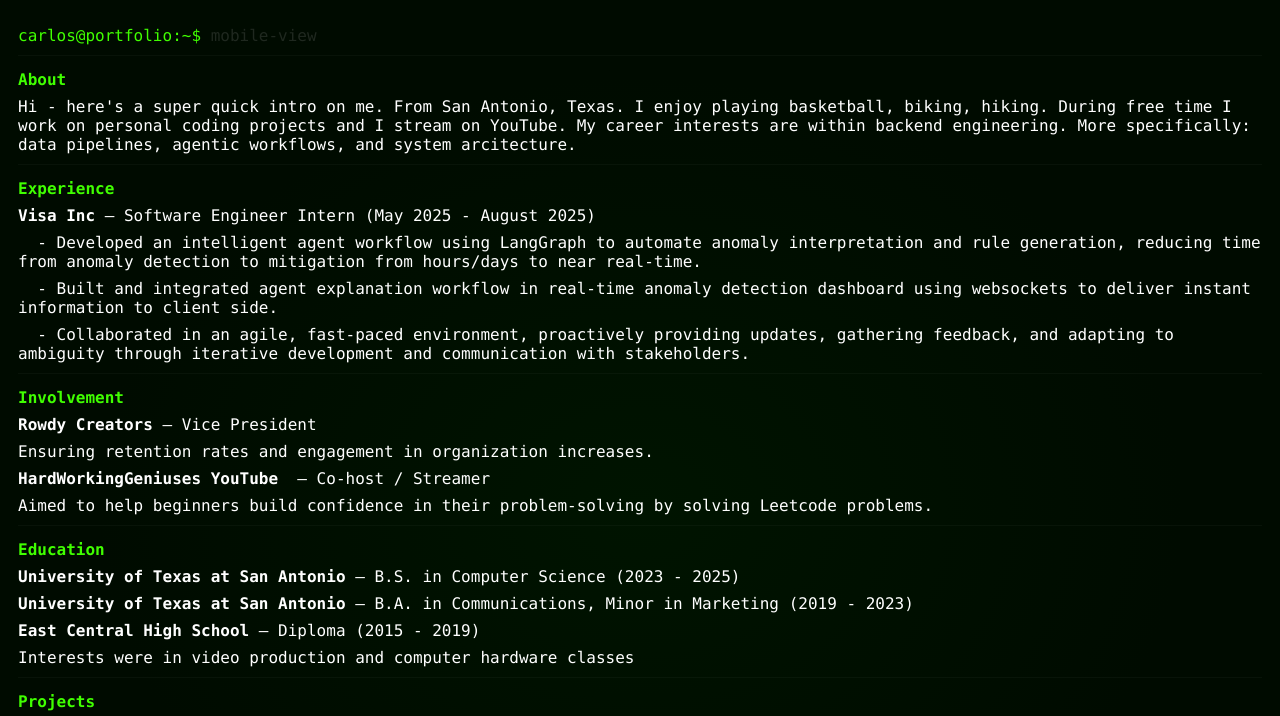
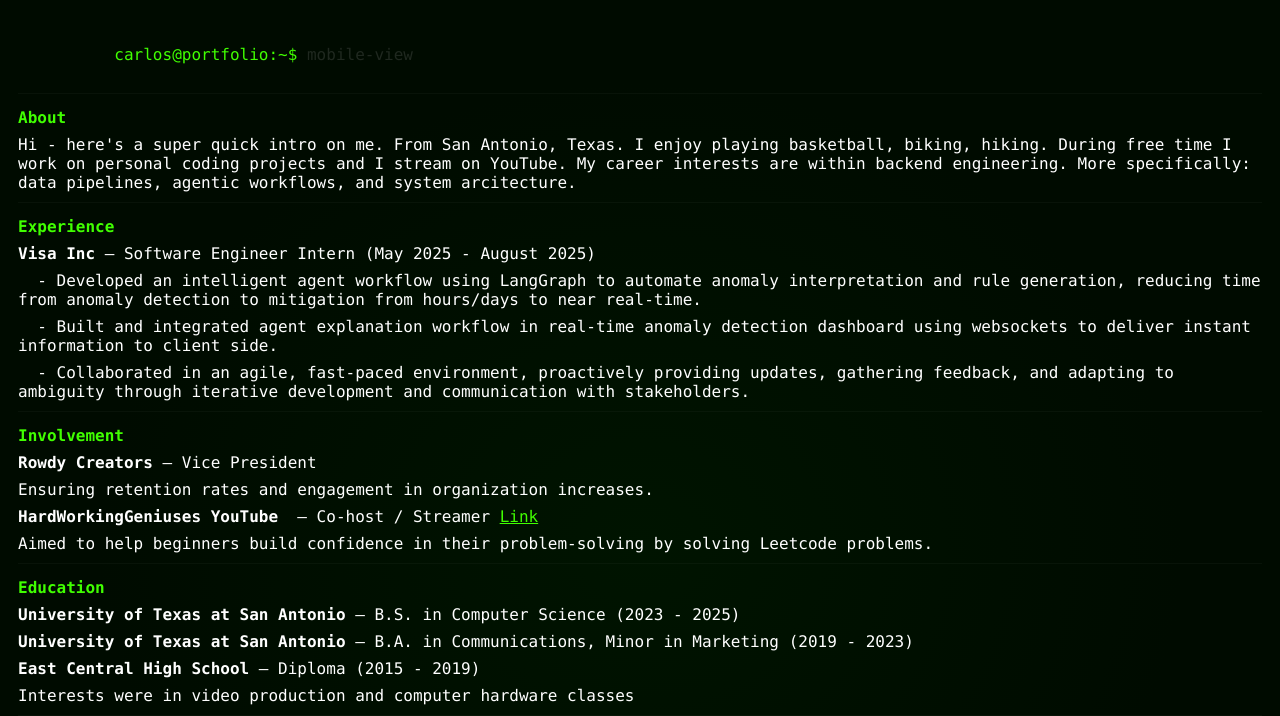
Before and after one commit to carloslopezjr/terminal-portfolio, a plain HTML site: page mobile.html in a window 1280 px wide. Shown: the top 716 px of the page. Drawn offline with Linux system fonts and the light colour scheme.

Commit message:
add link to youtube channel

```diff
--- a/data.js
+++ b/data.js
@@ -53,7 +53,8 @@
   {
     org: 'HardWorkingGeniuses YouTube ',
     role: 'Co-host / Streamer',
-    details: 'Aimed to help beginners build confidence in their problem-solving by solving Leetcode problems.'
+    details: 'Aimed to help beginners build confidence in their problem-solving by solving Leetcode problems.',
+    url: 'https://www.youtube.com/@hardworkinggeniuses'
   }
 ];
 
--- a/mobile.html
+++ b/mobile.html
@@ -1,4 +1,4 @@
-<!doctype html>
+<!DOCTYPE html>
 <html lang="en" translate="no" class="notranslate">
   <head>
     <meta charset="utf-8" />
@@ -8,11 +8,11 @@
     <title>Carlos — Portfolio (mobile)</title>
     <script>
       // Inject CSS with a cache-busting query param so browsers always fetch the latest file.
-    (function(){
-      var css = 'mobile.css';
-      var l = document.createElement('link');
-      l.rel = 'stylesheet';
-      l.href = css + '?v=' + Date.now();
+      (function () {
+        var css = "mobile.css";
+        var l = document.createElement("link");
+        l.rel = "stylesheet";
+        l.href = css + "?v=" + Date.now();
         document.head.appendChild(l);
       })();
     </script>
@@ -20,7 +20,9 @@
   <body>
     <main class="mobile" role="main">
       <div class="terminal-like">
-      <div class="line title">carlos@portfolio:~$ <span class="muted">mobile-view</span></div>
+        <div class="line title">
+          carlos@portfolio:~$ <span class="muted">mobile-view</span>
+        </div>
 
         <div class="section">
           <div class="line section-title">About</div>
@@ -52,33 +54,93 @@
           <div id="mobile-contact" class="line"></div>
         </div>
 
-      <div class="line muted small">Tip: tap links to open. Want the interactive terminal? <a class="terminal-link" href="/?view=desktop">Open desktop view</a></div>
+        <div class="line muted small">
+          Tip: tap links to open. Want the interactive terminal?
+          <a class="terminal-link" href="/?view=desktop">Open desktop view</a>
+        </div>
       </div>
     </main>
 
     <script>
-    (function(){
-      function mkLine(text){ const d = document.createElement('div'); d.className = 'line'; d.innerHTML = text; return d; }
-
-      function runRender(){
-        const projRoot = document.getElementById('mobile-project-list');
-        (window.PROJECTS || []).forEach(p=>{ projRoot.appendChild(mkLine(`<strong>${p.title}</strong> — ${p.description} <a class="terminal-link" href="${p.repo}" target="_blank">Repo</a> <a class="terminal-link" href="${p.demo || '#'}" target="_blank">Demo</a>`)); });
-
-        const aboutRoot = document.getElementById('mobile-about'); if(aboutRoot){ const a = window.ABOUT || {}; aboutRoot.innerHTML = `${a.summary || ''}`; }
-
-        const contactRoot = document.getElementById('mobile-contact'); if(contactRoot){ const c = window.CONTACT || {}; let html = ''; (c.links || []).forEach(l=>{ html += `<a class="terminal-link" href="${l.url}" target="_blank">${l.label}</a> ` }); contactRoot.innerHTML = html || '—'; }
-
-        const expRoot = document.getElementById('mobile-experience'); (window.EXPERIENCES || []).forEach(e=>{ expRoot.appendChild(mkLine(`<strong>${e.company}</strong> — ${e.title} (${e.period})`)); (e.bullets||[]).forEach(b=>expRoot.appendChild(mkLine(`&nbsp;&nbsp;- ${b}`))); });
-
-        const invRoot = document.getElementById('mobile-involvement'); (window.INVOLVEMENT || []).forEach(i=>{ invRoot.appendChild(mkLine(`<strong>${i.org}</strong> — ${i.role}`)); invRoot.appendChild(mkLine(`${i.details}`)); });
-
-        const eduRoot = document.getElementById('mobile-education'); (window.EDUCATION || []).forEach(ed=>{ eduRoot.appendChild(mkLine(`<strong>${ed.school}</strong> — ${ed.degree} (${ed.period})`)); if(ed.notes) eduRoot.appendChild(mkLine(`${ed.notes}`)); });
+      (function () {
+        function mkLine(text) {
+          const d = document.createElement("div");
+          d.className = "line";
+          d.innerHTML = text;
+          return d;
         }
 
-      var s = document.createElement('script');
-      s.src = 'data.js?v=' + Date.now();
+        function runRender() {
+          const projRoot = document.getElementById("mobile-project-list");
+          (window.PROJECTS || []).forEach((p) => {
+            projRoot.appendChild(
+              mkLine(
+                `<strong>${p.title}</strong> — ${
+                  p.description
+                } <a class="terminal-link" href="${
+                  p.repo
+                }" target="_blank">Repo</a> <a class="terminal-link" href="${
+                  p.demo || "#"
+                }" target="_blank">Demo</a>`
+              )
+            );
+          });
+
+          const aboutRoot = document.getElementById("mobile-about");
+          if (aboutRoot) {
+            const a = window.ABOUT || {};
+            aboutRoot.innerHTML = `${a.summary || ""}`;
+          }
+
+          const contactRoot = document.getElementById("mobile-contact");
+          if (contactRoot) {
+            const c = window.CONTACT || {};
+            let html = "";
+            (c.links || []).forEach((l) => {
+              html += `<a class="terminal-link" href="${l.url}" target="_blank">${l.label}</a> `;
+            });
+            contactRoot.innerHTML = html || "—";
+          }
+
+          const expRoot = document.getElementById("mobile-experience");
+          (window.EXPERIENCES || []).forEach((e) => {
+            expRoot.appendChild(
+              mkLine(`<strong>${e.company}</strong> — ${e.title} (${e.period})`)
+            );
+            (e.bullets || []).forEach((b) =>
+              expRoot.appendChild(mkLine(`&nbsp;&nbsp;- ${b}`))
+            );
+          });
+
+          const invRoot = document.getElementById("mobile-involvement");
+          (window.INVOLVEMENT || []).forEach((i) => {
+            const header =
+              `<strong>${i.org}</strong> — ${i.role}` +
+              (i.url
+                ? ` <a class="terminal-link" href="${i.url}" target="_blank">Link</a>`
+                : "");
+            invRoot.appendChild(mkLine(header));
+            invRoot.appendChild(mkLine(`${i.details}`));
+          });
+
+          const eduRoot = document.getElementById("mobile-education");
+          (window.EDUCATION || []).forEach((ed) => {
+            eduRoot.appendChild(
+              mkLine(
+                `<strong>${ed.school}</strong> — ${ed.degree} (${ed.period})`
+              )
+            );
+            if (ed.notes) eduRoot.appendChild(mkLine(`${ed.notes}`));
+          });
+        }
+
+        var s = document.createElement("script");
+        s.src = "data.js?v=" + Date.now();
         s.onload = runRender;
-      s.onerror = function(){ console.warn('Failed to load data.js'); runRender(); };
+        s.onerror = function () {
+          console.warn("Failed to load data.js");
+          runRender();
+        };
         document.head.appendChild(s);
       })();
     </script>
```
Also changed, not shown: index.html (+79 -29 lines). Lines whose indentation alone changed are shown as unchanged.
